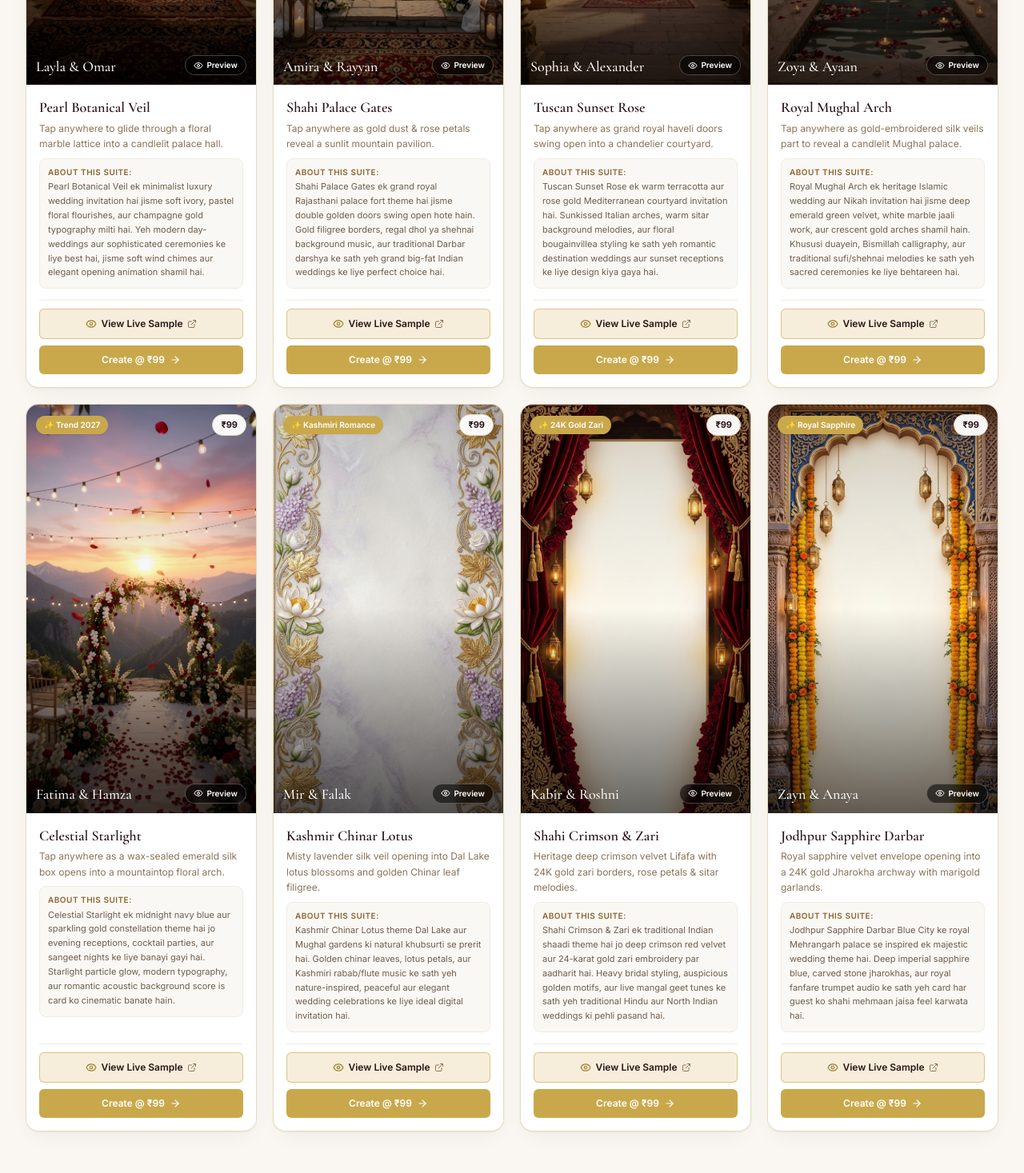
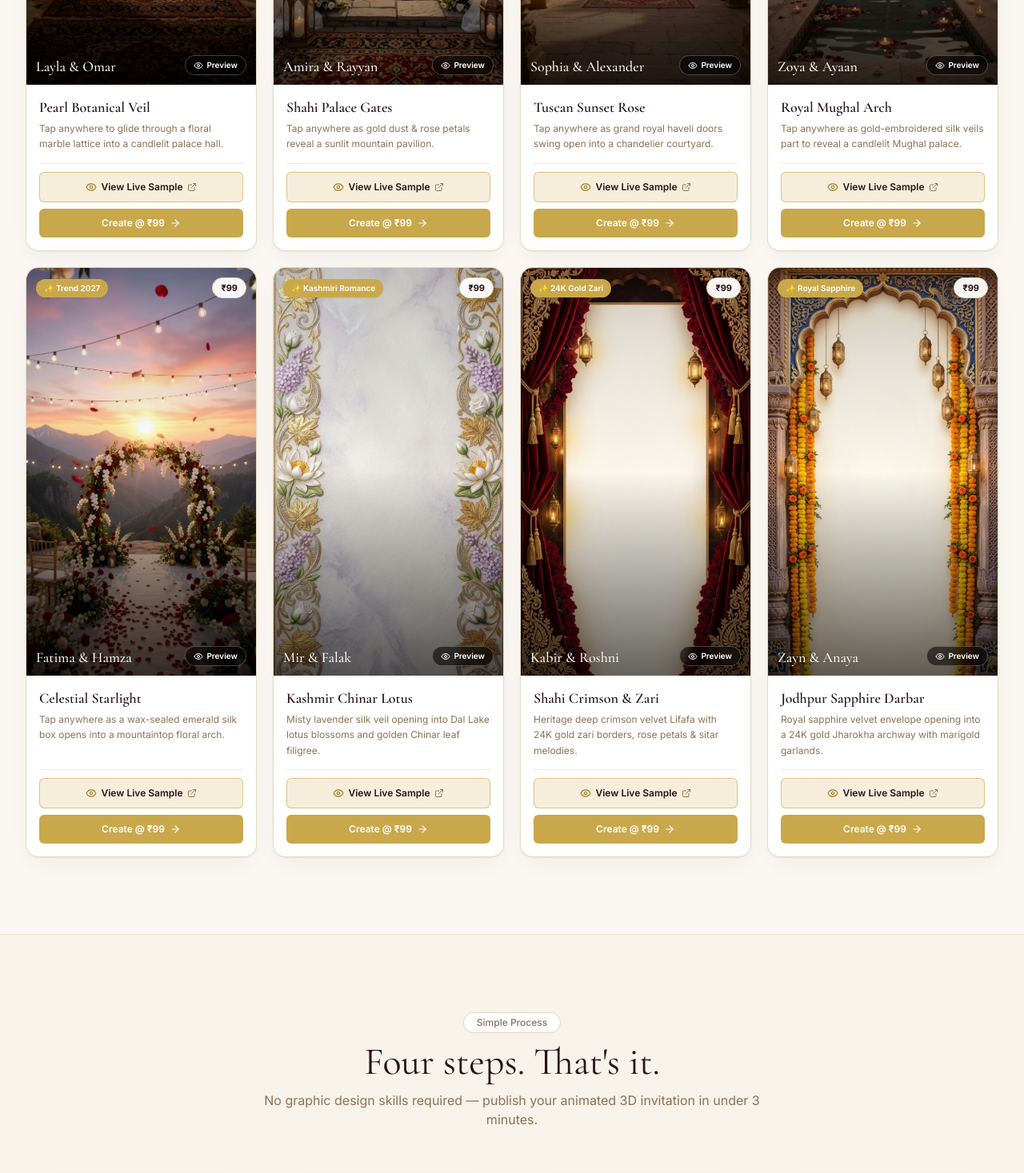
Before and after one commit to salmanahmad34/Eternal-Vowz, a Next.js app: page / in a window 1280 px wide. Shown: the part 1940-3407 px from the top of the page at 80% size. Built offline with nearby package versions, Linux system fonts and the light colour scheme; no server answers; a web font is replaced by a local one.

Commit message:
ui: remove About This Suite text block from landing page cards

```diff
--- a/src/app/page.tsx
+++ b/src/app/page.tsx
@@ -73,7 +73,6 @@ const SIGNATURE_CARD_DESIGNS = [
     price: '₹99',
     heroImg: '/assets/pearl-veil/hero-palace-corridor.jpg',
     shortDesc: 'Tap anywhere to glide through a floral marble lattice into a candlelit palace hall.',
-    nugget: 'Pearl Botanical Veil ek minimalist luxury wedding invitation hai jisme soft ivory, pastel floral flourishes, aur champagne gold typography milti hai. Yeh modern day-weddings aur sophisticated ceremonies ke liye best hai, jisme soft wind chimes aur elegant opening animation shamil hai.',
   },
   {
     id: 'blush-floral',
@@ -86,7 +85,6 @@ const SIGNATURE_CARD_DESIGNS = [
     price: '₹99',
     heroImg: '/assets/shahi-gold/hero-mountain-pavilion.jpg',
     shortDesc: 'Tap anywhere as gold dust & rose petals reveal a sunlit mountain pavilion.',
-    nugget: 'Shahi Palace Gates ek grand royal Rajasthani palace fort theme hai jisme double golden doors swing open hote hain. Gold filigree borders, regal dhol ya shehnai background music, aur traditional Darbar darshya ke sath yeh grand big-fat Indian weddings ke liye perfect choice hai.',
   },
   {
     id: 'tuscan-sunset',
@@ -99,7 +97,6 @@ const SIGNATURE_CARD_DESIGNS = [
     price: '₹99',
     heroImg: '/assets/tuscan-haveli/hero-haveli-courtyard.jpg',
     shortDesc: 'Tap anywhere as grand royal haveli doors swing open into a chandelier courtyard.',
-    nugget: 'Tuscan Sunset Rose ek warm terracotta aur rose gold Mediterranean courtyard invitation hai. Sunkissed Italian arches, warm sitar background melodies, aur floral bougainvillea styling ke sath yeh romantic destination weddings aur sunset receptions ke liye design kiya gaya hai.',
   },
   {
     id: 'royal-emerald',
@@ -112,7 +109,6 @@ const SIGNATURE_CARD_DESIGNS = [
     price: '₹99',
     heroImg: '/assets/mughal-silk/hero-mughal-courtyard.jpg',
     shortDesc: 'Tap anywhere as gold-embroidered silk veils part to reveal a candlelit Mughal palace.',
-    nugget: 'Royal Mughal Arch ek heritage Islamic wedding aur Nikah invitation hai jisme deep emerald green velvet, white marble jaali work, aur crescent gold arches shamil hain. Khususi duayein, Bismillah calligraphy, aur traditional sufi/shehnai melodies ke sath yeh sacred ceremonies ke liye behtareen hai.',
   },
   {
     id: 'midnight-minimalist',
@@ -125,7 +121,6 @@ const SIGNATURE_CARD_DESIGNS = [
     price: '₹99',
     heroImg: '/assets/celestial-box/hero-celestial-stage.jpg',
     shortDesc: 'Tap anywhere as a wax-sealed emerald silk box opens into a mountaintop floral arch.',
-    nugget: 'Celestial Starlight ek midnight navy blue aur sparkling gold constellation theme hai jo evening receptions, cocktail parties, aur sangeet nights ke liye banayi gayi hai. Starlight particle glow, modern typography, aur romantic acoustic background score is card ko cinematic banate hain.',
   },
   {
     id: 'kashmir-lotus',
@@ -138,7 +133,6 @@ const SIGNATURE_CARD_DESIGNS = [
     price: '₹99',
     heroImg: '/assets/kashmir-lotus/hero-kashmir-lotus.jpg',
     shortDesc: 'Misty lavender silk veil opening into Dal Lake lotus blossoms and golden Chinar leaf filigree.',
-    nugget: 'Kashmir Chinar Lotus theme Dal Lake aur Mughal gardens ki natural khubsurti se prerit hai. Golden chinar leaves, lotus petals, aur Kashmiri rabab/flute music ke sath yeh nature-inspired, peaceful aur elegant wedding celebrations ke liye ideal digital invitation hai.',
   },
   {
     id: 'shahi-crimson',
@@ -151,7 +145,6 @@ const SIGNATURE_CARD_DESIGNS = [
     price: '₹99',
     heroImg: '/assets/shahi-crimson/hero-shahi-crimson.jpg',
     shortDesc: 'Heritage deep crimson velvet Lifafa with 24K gold zari borders, rose petals & sitar melodies.',
-    nugget: 'Shahi Crimson & Zari ek traditional Indian shaadi theme hai jo deep crimson red velvet aur 24-karat gold zari embroidery par aadharit hai. Heavy bridal styling, auspicious golden motifs, aur live mangal geet tunes ke sath yeh traditional Hindu aur North Indian weddings ki pehli pasand hai.',
   },
   {
     id: 'jodhpur-sapphire',
@@ -164,7 +157,6 @@ const SIGNATURE_CARD_DESIGNS = [
     price: '₹99',
     heroImg: '/assets/jodhpur-sapphire/hero-jodhpur-sapphire.jpg',
     shortDesc: 'Royal sapphire velvet envelope opening into a 24K gold Jharokha archway with marigold garlands.',
-    nugget: 'Jodhpur Sapphire Darbar Blue City ke royal Mehrangarh palace se inspired ek majestic wedding theme hai. Deep imperial sapphire blue, carved stone jharokhas, aur royal fanfare trumpet audio ke sath yeh card har guest ko shahi mehmaan jaisa feel karwata hai.',
   },
 ];
 
@@ -510,12 +502,6 @@ export default function LandingPage() {
                     <p className="text-xs text-[#8B7355] mt-1 leading-relaxed">
                       {design.shortDesc}
                     </p>
-                    {design.nugget && (
-                      <p className="text-[11px] text-[#6E5D4B] mt-2 pt-2 border-t border-[#F2ECE1] leading-relaxed bg-[#FAF8F5] p-2.5 rounded-lg border border-[#E8DFD1]/60">
-                        <span className="font-semibold text-[#8C6430] block not-italic text-[10px] uppercase tracking-wider mb-0.5">About This Suite:</span>
-                        {design.nugget}
-                      </p>
-                    )}
                   </div>
 
                   <div className="pt-2.5 border-t border-[#F2ECE1] space-y-2">
```
